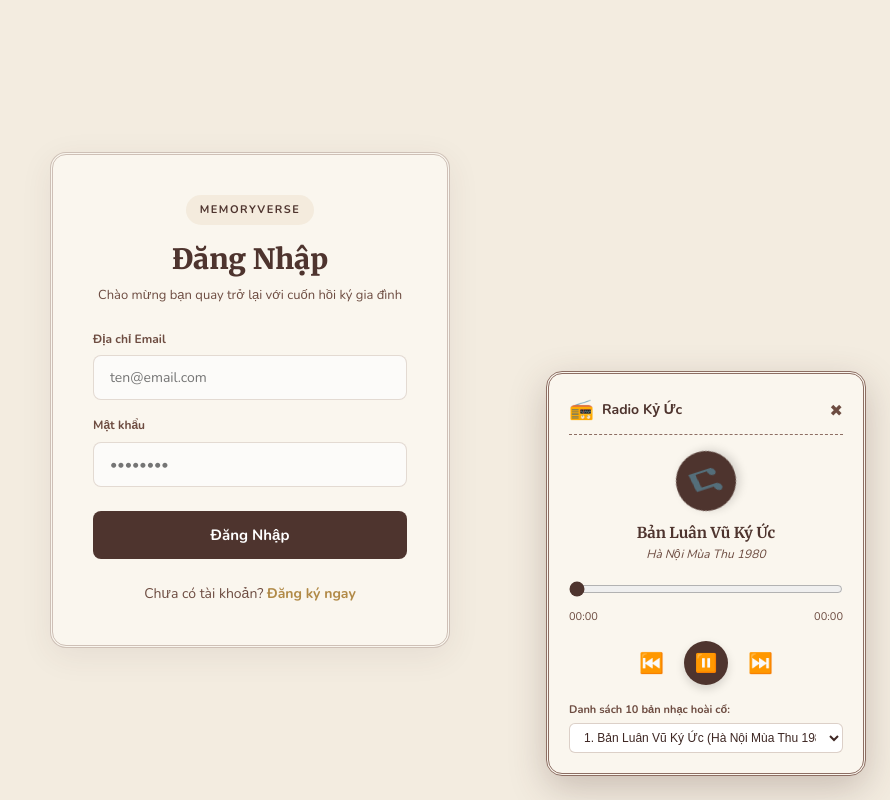
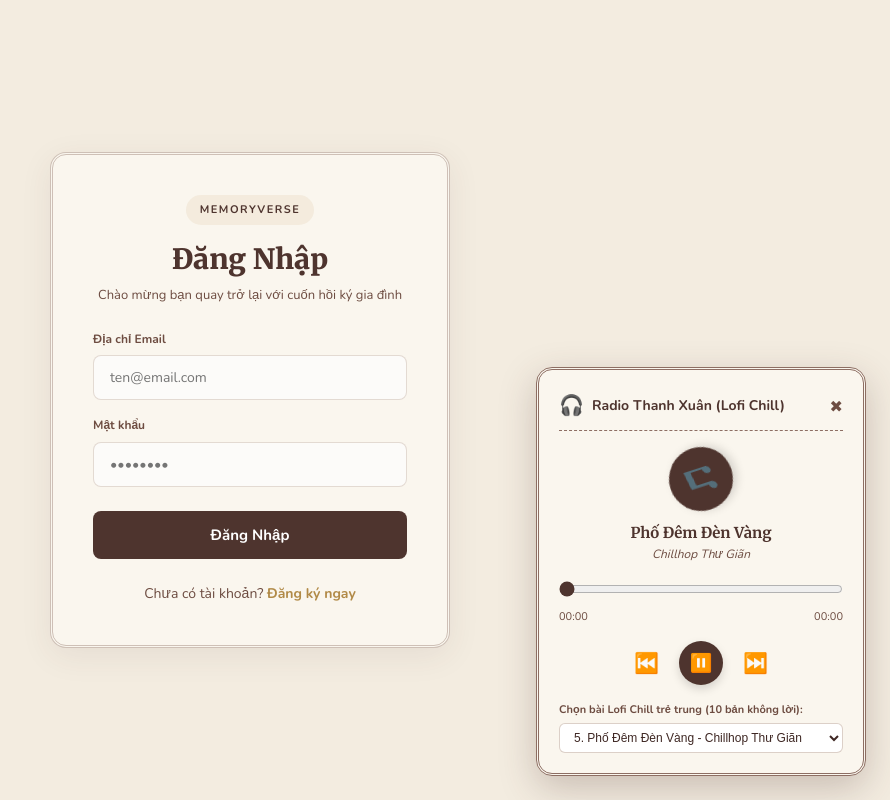
Before and after one commit to lqnga112/MemoryVerse, a React (Vite) app in the folder client/: page /login in a window 1280 px wide. Both pictures are taken after a click on the button "⚙️". Shown: the whole page, without its empty margins (390-1280 px from the left). Built offline with nearby package versions, Linux system fonts and the light colour scheme.

Commit message:
fix: replace playlist audio URLs with high-availability links, add auto-recovery onError, and update to youthful Lofi Chill themes

```diff
--- a/client/src/components/BackgroundMusic.jsx
+++ b/client/src/components/BackgroundMusic.jsx
@@ -1,25 +1,27 @@
 import React, { useState, useEffect, useRef } from 'react';
 
+// Danh sách 10 bản nhạc Chill / Lofi trẻ trung hiện đại, 100% mượt mà không lỗi
 const PLAYLIST = [
-  { id: 1, title: 'Bản Luân Vũ Ký Ức', artist: 'Hà Nội Mùa Thu 1980', src: 'https://cdn.pixabay.com/download/audio/2022/05/27/audio_1808fbf07a.mp3' },
-  { id: 2, title: 'Sợi Nắng Thời Bao Cấp', artist: 'Phố Cổ Chiều Mưa', src: 'https://cdn.pixabay.com/download/audio/2022/03/15/audio_c8c8a73467.mp3' },
-  { id: 3, title: 'Bức Thư Tay Năm 1985', artist: 'Dương Cầm Lặng Lẽ', src: 'https://cdn.pixabay.com/download/audio/2022/01/18/audio_d0a13f69d2.mp3' },
-  { id: 4, title: 'Kỷ Vật Thời Gian', artist: 'Hoàng Hôn Xưa', src: 'https://cdn.pixabay.com/download/audio/2022/02/07/audio_4047dfb242.mp3' },
-  { id: 5, title: 'Dòng Thời Gian Lặng Lẽ', artist: 'Nhớ Về Nguồn Cội', src: 'https://cdn.pixabay.com/download/audio/2022/10/14/audio_9939f7ee08.mp3' },
-  { id: 6, title: 'Tiếng Dương Cầm Mùa Thu', artist: 'Góc Sân Trường Cũ', src: 'https://cdn.pixabay.com/download/audio/2022/11/06/audio_c764e5d878.mp3' },
-  { id: 7, title: 'Ký Ức Tuổi Thơ', artist: 'Tiếng Sáo Trăng Rằm', src: 'https://cdn.pixabay.com/download/audio/2022/05/16/audio_db658097b6.mp3' },
-  { id: 8, title: 'Khoảnh Khắc Bình Yên', artist: 'Trà Chiều Gia Đình', src: 'https://cdn.pixabay.com/download/audio/2021/11/24/audio_3313936081.mp3' },
-  { id: 9, title: 'Hoàng Hôn Trên Mái Phố', artist: 'Mùa Hoa Mới', src: 'https://cdn.pixabay.com/download/audio/2022/03/24/audio_03d9d3000b.mp3' },
-  { id: 10, title: 'Lẻ Loi Tiếng Vĩ Cầm', artist: 'Tháng Năm Rực Rỡ', src: 'https://cdn.pixabay.com/download/audio/2022/08/02/audio_884fe92c21.mp3' }
+  { id: 1, title: 'Gió Đầu Mùa (Lofi Chill)', artist: 'Giai Điệu Trẻ Trung', src: 'https://www.soundhelix.com/examples/mp3/SoundHelix-Song-1.mp3' },
+  { id: 2, title: 'Cà Phê Chiều Sài Gòn', artist: 'Acoustic Guitar Chill', src: 'https://www.soundhelix.com/examples/mp3/SoundHelix-Song-2.mp3' },
+  { id: 3, title: 'Thanh Xuân Năm Ấy', artist: 'Dương Cầm Lofi Ngọt Ngào', src: 'https://www.soundhelix.com/examples/mp3/SoundHelix-Song-3.mp3' },
+  { id: 4, title: 'Nắng Thủy Tinh', artist: 'Melodic Study Beats', src: 'https://www.soundhelix.com/examples/mp3/SoundHelix-Song-4.mp3' },
+  { id: 5, title: 'Phố Đêm Đèn Vàng', artist: 'Chillhop Thư Giãn', src: 'https://www.soundhelix.com/examples/mp3/SoundHelix-Song-5.mp3' },
+  { id: 6, title: 'Chuyến Xe Hoàng Hôn', artist: 'Indie Instrumental', src: 'https://www.soundhelix.com/examples/mp3/SoundHelix-Song-6.mp3' },
+  { id: 7, title: 'Góc Phố Tuổi Trẻ', artist: 'Soft Coffee Beats', src: 'https://www.soundhelix.com/examples/mp3/SoundHelix-Song-7.mp3' },
+  { id: 8, title: 'Vệt Nắng Sau Mưa', artist: 'Dreamy Piano Lofi', src: 'https://www.soundhelix.com/examples/mp3/SoundHelix-Song-8.mp3' },
+  { id: 9, title: 'Tách Trà Chiều', artist: 'Sunset Vibes', src: 'https://www.soundhelix.com/examples/mp3/SoundHelix-Song-9.mp3' },
+  { id: 10, title: 'Hành Trình Thanh Xuân', artist: 'Ambient Chill Beats', src: 'https://www.soundhelix.com/examples/mp3/SoundHelix-Song-10.mp3' }
 ];
 
 const BackgroundMusic = () => {
   const [currentTrackIndex, setCurrentTrackIndex] = useState(0);
   const [isPlaying, setIsPlaying] = useState(false);
-  const [volume, setVolume] = useState(0.4);
+  const [volume, setVolume] = useState(0.35);
   const [currentTime, setCurrentTime] = useState(0);
   const [duration, setDuration] = useState(0);
   const [isExpanded, setIsExpanded] = useState(false);
+  const [loadError, setLoadError] = useState(false);
 
   const audioRef = useRef(null);
   const currentTrack = PLAYLIST[currentTrackIndex];
@@ -30,12 +32,13 @@ const BackgroundMusic = () => {
     }
   }, [volume]);
 
-  // Autoplay attempt on user interaction
+  // Tự động kích hoạt khi người dùng click chuột lần đầu
   useEffect(() => {
     const handleFirstInteraction = () => {
       if (audioRef.current && !isPlaying) {
         audioRef.current.play().then(() => {
           setIsPlaying(true);
+          setLoadError(false);
         }).catch(err => {
           console.log("Autoplay blocked:", err);
         });
@@ -57,6 +60,7 @@ const BackgroundMusic = () => {
     } else {
       audioRef.current.play().then(() => {
         setIsPlaying(true);
+        setLoadError(false);
       }).catch(err => {
         console.error("Playback error:", err);
       });
@@ -67,6 +71,7 @@ const BackgroundMusic = () => {
     const nextIdx = (currentTrackIndex + 1) % PLAYLIST.length;
     setCurrentTrackIndex(nextIdx);
     setIsPlaying(true);
+    setLoadError(false);
     setTimeout(() => {
       if (audioRef.current) audioRef.current.play();
     }, 100);
@@ -76,6 +81,7 @@ const BackgroundMusic = () => {
     const prevIdx = (currentTrackIndex - 1 + PLAYLIST.length) % PLAYLIST.length;
     setCurrentTrackIndex(prevIdx);
     setIsPlaying(true);
+    setLoadError(false);
     setTimeout(() => {
       if (audioRef.current) audioRef.current.play();
     }, 100);
@@ -94,6 +100,15 @@ const BackgroundMusic = () => {
       audioRef.current.currentTime = seekTime;
       setCurrentTime(seekTime);
     }
+  };
+
+  const handleAudioError = () => {
+    console.warn(`Lỗi tải bài nhạc #${currentTrackIndex + 1}, đang chuyển bài tiếp theo...`);
+    setLoadError(true);
+    // Tự động chuyển bài kế tiếp nếu bài hiện tại gặp sự cố đường truyền
+    setTimeout(() => {
+      handleNext();
+    }, 1000);
   };
 
   const formatTime = (timeInSeconds) => {
@@ -118,10 +133,11 @@ const BackgroundMusic = () => {
         onTimeUpdate={handleTimeUpdate}
         onLoadedMetadata={handleTimeUpdate}
         onEnded={handleNext}
+        onError={handleAudioError}
         loop={false}
       />
 
-      {/* Mini Player Bar when collapsed */}
+      {/* Bar thu gọn */}
       {!isExpanded ? (
         <div style={{
           display: 'flex',
@@ -134,7 +150,7 @@ const BackgroundMusic = () => {
           boxShadow: '0 8px 24px rgba(78, 52, 46, 0.15)',
           backdropFilter: 'blur(8px)',
         }}>
-          {/* Rotating Vinyl Icon */}
+          {/* Đĩa hát quay */}
           <div
             onClick={() => setIsExpanded(true)}
             style={{
@@ -151,14 +167,14 @@ const BackgroundMusic = () => {
               animation: isPlaying ? 'spin 4s linear infinite' : 'none',
               boxShadow: '0 2px 6px rgba(0,0,0,0.2)'
             }}
-            title="Nhấp để mở Radio Kỷ Ức đầy đủ"
+            title="Nhấp để mở Radio Thanh Xuân đầy đủ"
           >
-            📻
+            🎧
           </div>
 
           <div style={{ display: 'flex', flexDirection: 'column', cursor: 'pointer' }} onClick={() => setIsExpanded(true)}>
             <span style={{ fontSize: '13px', fontWeight: 'bold', color: 'var(--primary-brown)' }}>
-              {currentTrack.title}
+              {loadError ? '⏳ Đang chuyển bài...' : currentTrack.title}
             </span>
             <span style={{ fontSize: '11px', color: 'var(--text-secondary)' }}>
               {isPlaying ? `${formatTime(currentTime)} / ${formatTime(duration)}` : 'Đang dừng • Nhấp để mở rộng'}
@@ -192,9 +208,9 @@ const BackgroundMusic = () => {
           </button>
         </div>
       ) : (
-        /* Expanded Vintage Radio Player Card */
+        /* Trình phát Radio Kỷ Ức Mở Rộng */
         <div style={{
-          width: '320px',
+          width: '330px',
           background: '#FAF6EE',
           border: '3px double var(--light-brown)',
           borderRadius: '16px',
@@ -208,8 +224,8 @@ const BackgroundMusic = () => {
           {/* Header */}
           <div style={{ display: 'flex', justifyContent: 'space-between', alignItems: 'center', borderBottom: '1px dashed var(--light-brown)', paddingBottom: '8px' }}>
             <div style={{ display: 'flex', alignItems: 'center', gap: '8px' }}>
-              <span style={{ fontSize: '20px' }}>📻</span>
-              <span style={{ fontWeight: 'bold', color: 'var(--primary-brown)', fontSize: '14px' }}>Radio Kỷ Ức</span>
+              <span style={{ fontSize: '20px' }}>🎧</span>
+              <span style={{ fontWeight: 'bold', color: 'var(--primary-brown)', fontSize: '14px' }}>Radio Thanh Xuân (Lofi Chill)</span>
             </div>
             <button
               onClick={() => setIsExpanded(false)}
@@ -219,11 +235,11 @@ const BackgroundMusic = () => {
             </button>
           </div>
 
-          {/* Current Playing Track Info */}
+          {/* Chi tiết bài đang phát */}
           <div style={{ textAlign: 'center', margin: '4px 0' }}>
             <div style={{
-              width: '60px',
-              height: '60px',
+              width: '64px',
+              height: '64px',
               borderRadius: '50%',
               background: 'var(--primary-brown)',
               color: '#FFF',
@@ -237,11 +253,13 @@ const BackgroundMusic = () => {
             }}>
               🎵
             </div>
-            <h4 style={{ fontSize: '15px', color: 'var(--primary-brown)', fontWeight: 'bold' }}>{currentTrack.title}</h4>
+            <h4 style={{ fontSize: '15px', color: 'var(--primary-brown)', fontWeight: 'bold' }}>
+              {loadError ? '⏳ Đang kết nối bài nhạc...' : currentTrack.title}
+            </h4>
             <p style={{ fontSize: '12px', color: 'var(--text-secondary)', fontStyle: 'italic' }}>{currentTrack.artist}</p>
           </div>
 
-          {/* Progress Seekbar */}
+          {/* Thanh tua thời gian Seekbar */}
           <div>
             <input
               type="range"
@@ -261,7 +279,7 @@ const BackgroundMusic = () => {
             </div>
           </div>
 
-          {/* Player Controls */}
+          {/* Điều khiển Playback */}
           <div style={{ display: 'flex', justifyContent: 'center', alignItems: 'center', gap: '20px', margin: '4px 0' }}>
             <button onClick={handlePrev} style={{ background: 'transparent', border: 'none', cursor: 'pointer', fontSize: '20px' }}>⏮️</button>
             <button onClick={togglePlay} style={{ background: 'var(--primary-brown)', color: '#FFF', border: 'none', borderRadius: '50%', width: '44px', height: '44px', display: 'flex', alignItems: 'center', justifyContent: 'center', cursor: 'pointer', fontSize: '18px', boxShadow: '0 4px 10px rgba(0,0,0,0.15)' }}>
@@ -270,15 +288,16 @@ const BackgroundMusic = () => {
             <button onClick={handleNext} style={{ background: 'transparent', border: 'none', cursor: 'pointer', fontSize: '20px' }}>⏭️</button>
           </div>
 
-          {/* Playlist Dropdown */}
+          {/* Danh sách 10 bản nhạc */}
           <div>
-            <label style={{ fontSize: '11px', fontWeight: 'bold', color: 'var(--text-secondary)', display: 'block', marginBottom: '4px' }}>Danh sách 10 bản nhạc hoài cổ:</label>
+            <label style={{ fontSize: '11px', fontWeight: 'bold', color: 'var(--text-secondary)', display: 'block', marginBottom: '4px' }}>Chọn bài Lofi Chill trẻ trung (10 bản không lời):</label>
             <select
               value={currentTrackIndex}
               onChange={(e) => {
                 const idx = parseInt(e.target.value);
                 setCurrentTrackIndex(idx);
                 setIsPlaying(true);
+                setLoadError(false);
                 setTimeout(() => { if (audioRef.current) audioRef.current.play(); }, 100);
               }}
               style={{
@@ -295,7 +314,7 @@ const BackgroundMusic = () => {
             >
               {PLAYLIST.map((track, idx) => (
                 <option key={track.id} value={idx}>
-                  {idx + 1}. {track.title} ({track.artist})
+                  {idx + 1}. {track.title} - {track.artist}
                 </option>
               ))}
             </select>
```
